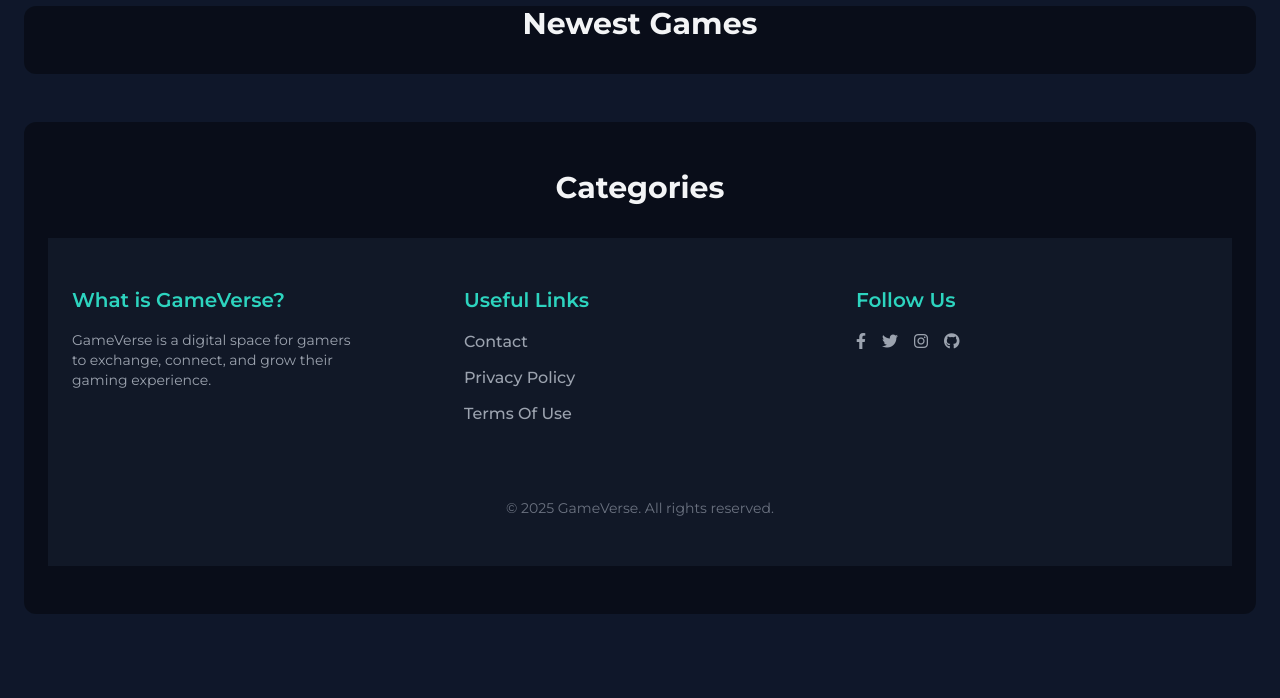
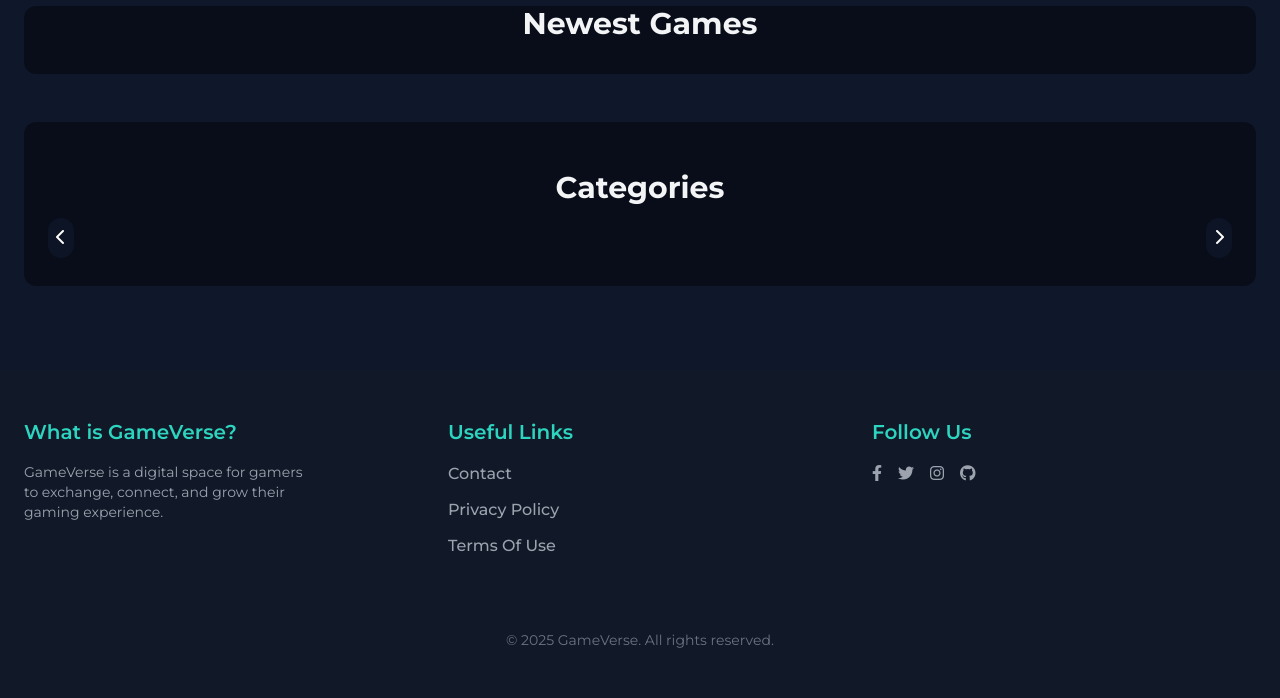
Before and after one commit to nightmere33/E-Commerce-Website-Django, a Django app: page / in a window 1280 px wide. Shown: the part 1020-1718 px from the top of the page. Before the commit the page ends 1634 px from the top, so only its background shows below. Run offline with Django 5.2, Linux system fonts and the light colour scheme; data that the repository does not hold is empty; parts of the project's set-up code (start-up, migrations or seed data) failed here and were passed over; some libraries are stand-ins or nearby versions.

Commit message:
footer homepage fix

```diff
--- a/core/templates/core/base.html
+++ b/core/templates/core/base.html
@@ -16,6 +16,28 @@
     <!-- Ajout de FontAwesome -->
     <link rel="stylesheet" href="https://cdnjs.cloudflare.com/ajax/libs/font-awesome/6.0.0/css/all.min.css">
     <style>
+        /* Ajoutez ces styles */
+        html, body {
+            height: 100%;
+            margin: 0;
+        }
+
+        body {
+            display: flex;
+            flex-direction: column;
+            min-height: 100vh;
+        }
+
+        .content-wrapper {
+            flex: 1 0 auto;
+            padding-bottom: 60px; /* Espace en bas du contenu */
+        }
+
+        footer {
+            flex-shrink: 0;
+            margin-top: auto;
+        }
+
         .cloned {
             pointer-events: none;
         }
@@ -648,11 +670,15 @@
 </nav>
 
 
-    <div class="px-6 py-6 min-h-[calc(100vh-80px)]">
-        {% block content %}
-        {% endblock %}
+    <!-- Wrapper autour du contenu principal -->
+    <div class="content-wrapper">
+        <div class="px-6 py-6">
+            {% block content %}
+            {% endblock %}
+        </div>
     </div>
 
+    <!-- Footer existant -->
     <footer class="bg-gray-900 text-gray-400 py-12 px-6">
       <div class="max-w-7xl mx-auto grid grid-cols-1 md:grid-cols-3 gap-10">
         <!--what is GameVerse-->
--- a/core/templates/core/index.html
+++ b/core/templates/core/index.html
@@ -151,19 +151,14 @@
 
 
         <!-- Category Carousel -->
-    <div class="mt-12 px-6 py-12 bg-black/40  rounded-xl border relative">
+    <div class="mt-12 px-6 py-12 bg-black/40 rounded-xl border relative">
+    <h2 class="text-3xl font-bold text-center mb-8 text-gray-100">Categories</h2>
 
-        <h2 class="text-3xl font-bold text-center mb-8 text-gray-100 ">Categories</h2>
-
-        <div class="relative">
-            <div id="category-carousel" class="flex space-x-6 overflow-x-auto scroll-smooth no-scrollbar px-2">
     <div class="relative">
         <div id="category-carousel" class="flex space-x-6 overflow-x-auto scroll-smooth no-scrollbar px-2">
             {% for category in categories %}
                 <a href="{% url 'item:browse' %}?category={{ category.id }}"
                     class="carousel-item relative flex-shrink-0 w-56 h-56 rounded-2xl bg-slate-800 overflow-hidden group cursor-pointer border-none transition block animate-gentle-zoom">
-
-
                     <!-- Image avec flou léger au repos, retiré au hover -->
                     <img src="{{ MEDIA_URL }}item_images/{{ category.name }}.jpg"
                         alt="{{ category.name }}"
@@ -182,10 +177,8 @@
                         </span>
                     </div>
                 </a>
-
             {% endfor %}
         </div>
-
 
         <!-- Scroll buttons -->
         <button onclick="scrollCategories(-300)"
```
Lines whose indentation alone changed are shown as unchanged.
